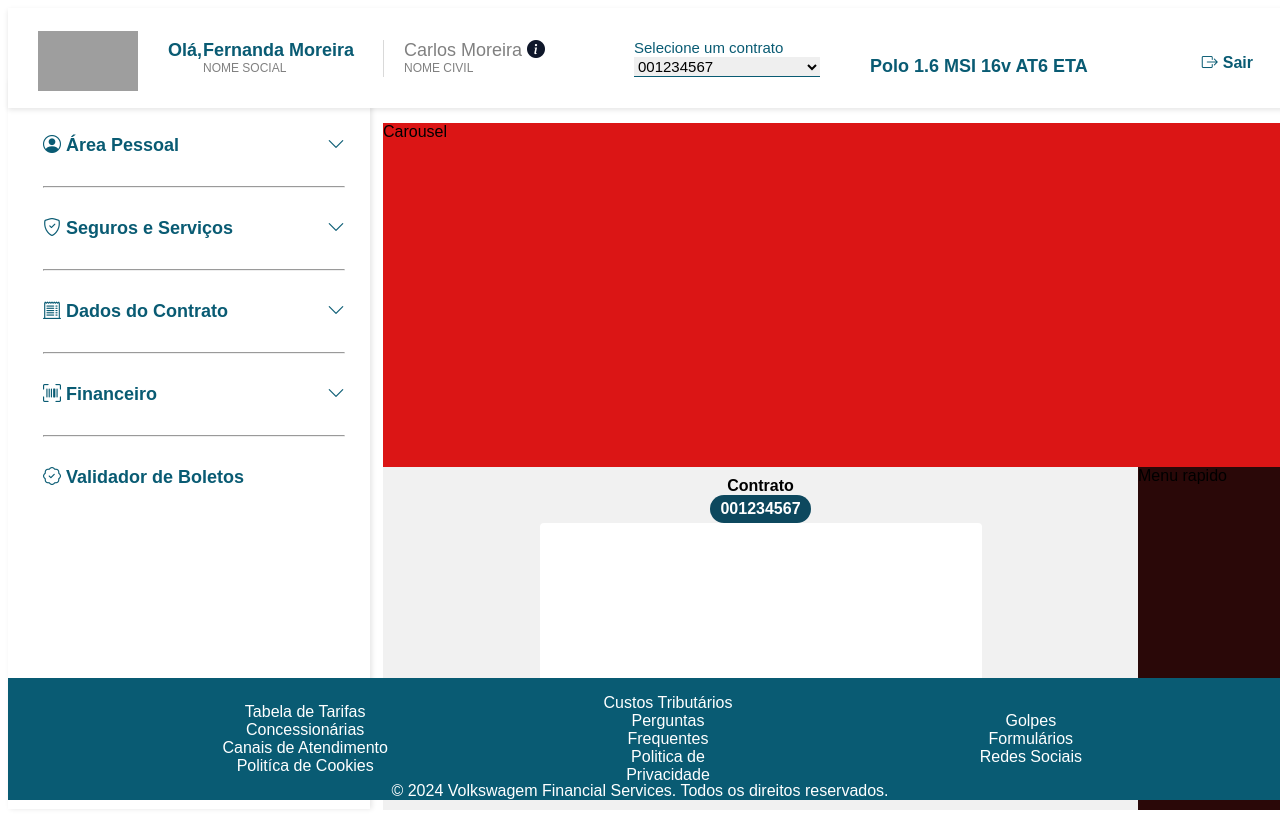
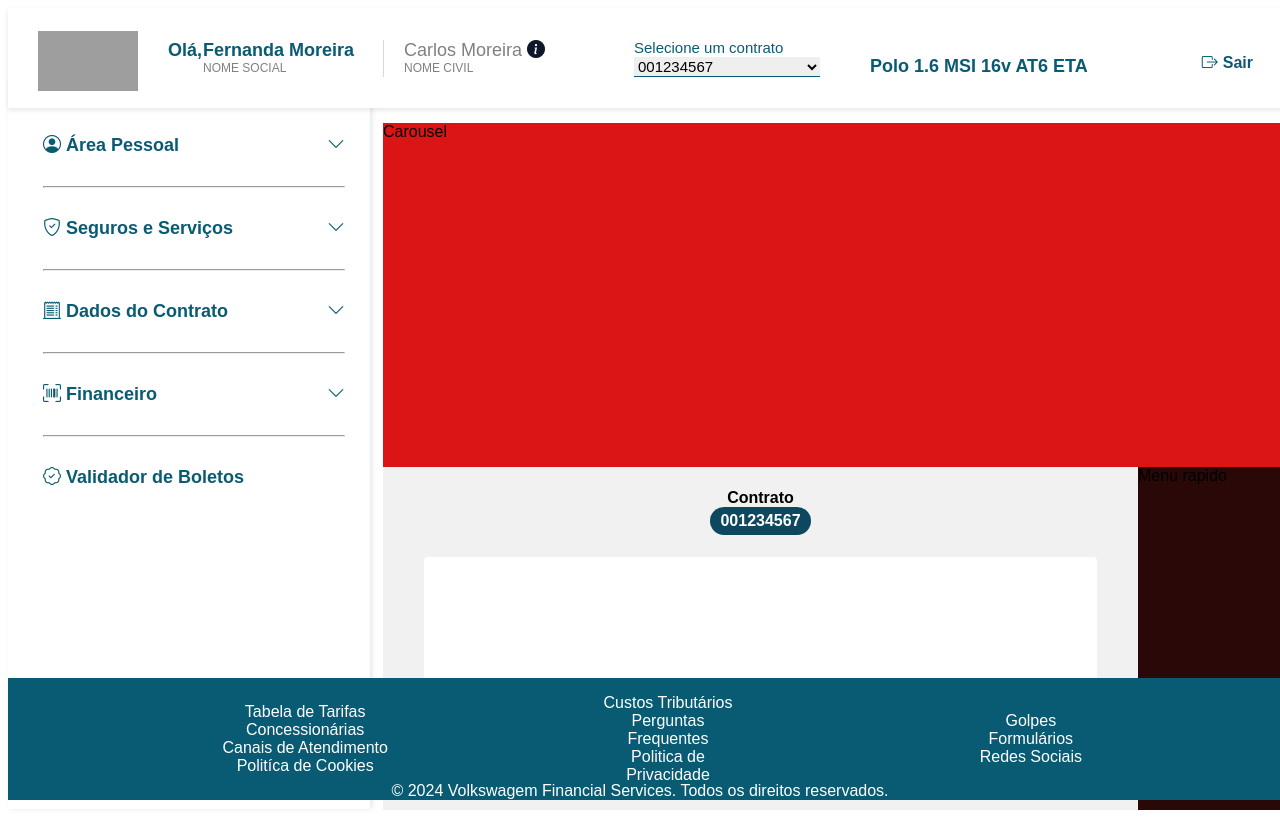
Before and after one commit to christiananjos/Projeto, an Angular app in the folder Poc-Volks/: page / in a window 1280 px wide. Shown: the top 818 px of the page. Built offline with nearby package versions, Linux system fonts and the light colour scheme; grey boxes are pictures that could not be loaded.

Commit message:
conteudo do status do contrato

```diff
--- a/Poc-Volks/src/app/app.component.html
+++ b/Poc-Volks/src/app/app.component.html
@@ -102,14 +102,17 @@
   <div style="width: 100%; height: 50%; background-color: #f0f0f0;">
     <div style="display: flex; width: 100%; height: 100%; background-color: #f0f0f0;">
       <div style="width: 50%; height: 100%; background-color: #F1F1F1;">
-        <div class="div-grafico">
-            <div style="display: flex; flex-direction: column; align-items: center;">
+        <div style="width: 100%;height: 90px; display: flex; flex-direction: column; align-items: center; justify-content: center;">
             <span style="font-weight: bold;">Contrato</span>
             <span class="contract-badge">001234567</span>
-            </div>
-            <div style="width: 410px; height: 137px; border-radius: 4px; padding: 16px; gap: 8px; background-color: #ffffff; margin: 0 auto;">
-            </div>
         </div>
+        <div style="width: 85%; height: 137px; border-radius: 4px; padding: 16px; gap: 8px; background-color: #ffffff;
+            margin-left: auto;margin-right: auto;margin-top: auto;margin-bottom: auto;">
+        </div>
+        <div style="width: 100%;height: 90px; display: flex; flex-direction: column; align-items: center; justify-content: center;">
+          <span style="font-weight: bold;">Status do contrato</span>
+          <span style="font-weight: bold;">Em dia</span>
+      </div>
       </div>
       <div style="width: 50%; height: 100%; background-color: #2a0808;">
       Menu rapido
@@ -373,9 +376,8 @@
   }
 
   .div-grafico {
-    text-align: center;
-    margin-top: 10px;
-
+    width: 100%;
+    height: 100%;
   }
 
 
```
